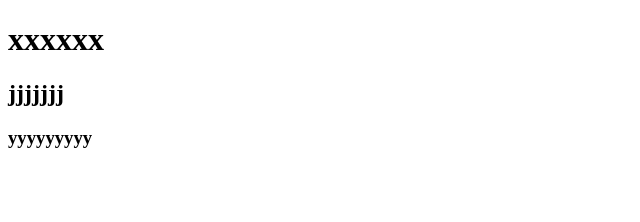
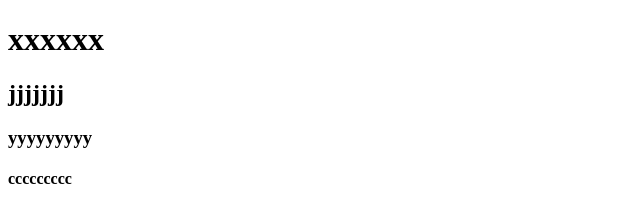
Before and after one commit to wxbj-995/testdemo, a plain HTML site: page index.html in a window 1280 px wide. Shown: the full height of the page, 0-640 px from the left. Drawn offline with Linux system fonts and the light colour scheme.

Commit message:
这是第五次提交

```diff
--- a/index.html
+++ b/index.html
@@ -14,5 +14,8 @@
     <h3>
         yyyyyyyyy
     </h3>
+    <h4>
+        ccccccccc
+    </h4>
 </body>
 </html>
```
Also changed, not shown: 1 other file.
